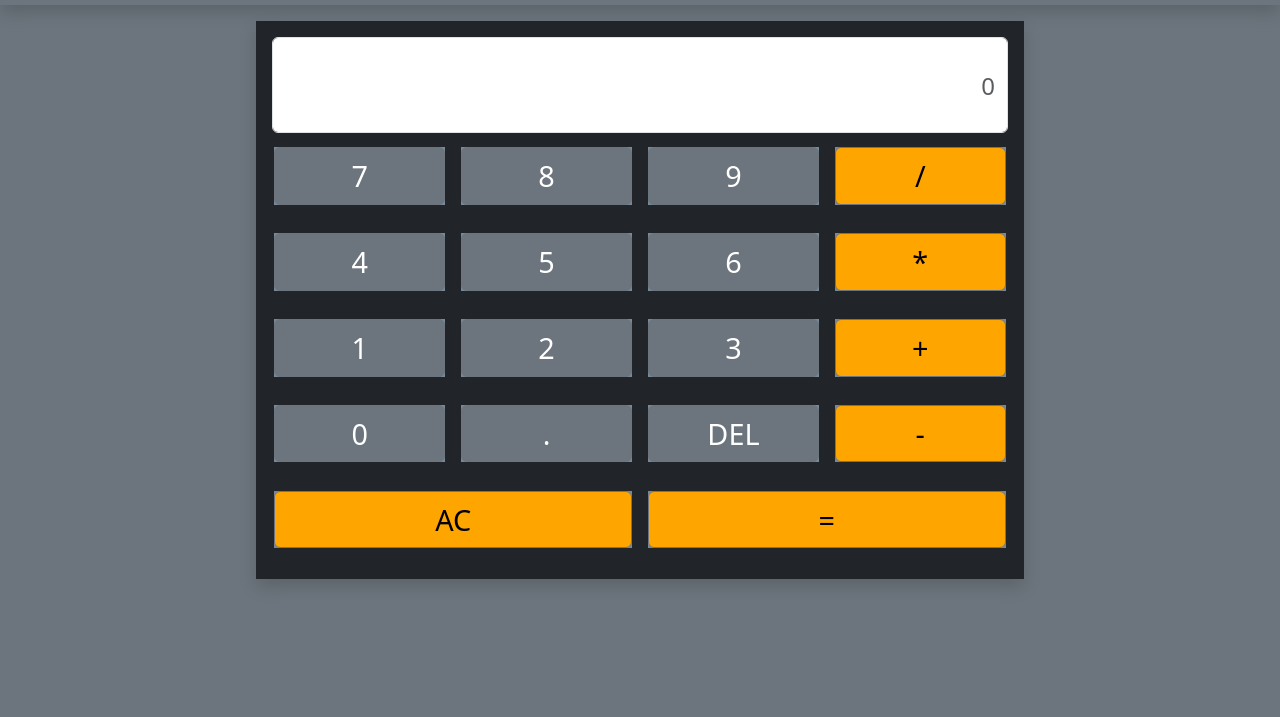
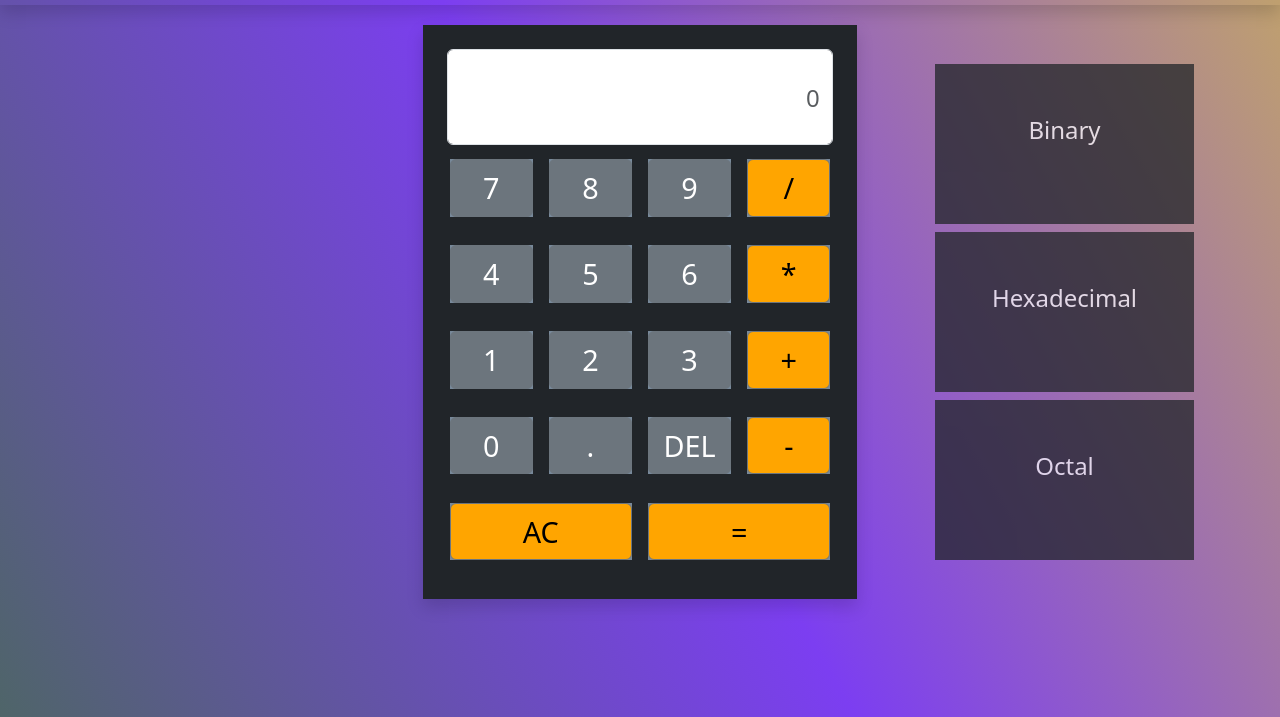
Before and after one commit to nirajan128/Calculator, a website: page index.html in a window 1280 px wide. Shown: the part 83-800 px from the top of the page. Drawn offline with nearby package versions, Linux system fonts and the light colour scheme.

Commit message:
added design components

```diff
--- a/index.html
+++ b/index.html
@@ -7,15 +7,20 @@
     <link href="https://cdn.jsdelivr.net/npm/bootstrap@5.3.3/dist/css/bootstrap.min.css" rel="stylesheet" integrity="sha384-QWTKZyjpPEjISv5WaRU9OFeRpok6YctnYmDr5pNlyT2bRjXh0JMhjY6hW+ALEwIH" crossorigin="anonymous">
     <link rel="stylesheet" href="./styles/style.css">
 </head>
-<body class="bg-secondary">
+<body class="gradient-background">
     <nav class="navbar shadow">
         <div class="container-fluid p-2 d-flex flex-row justify-content evenly">
             <div class="logo"><h1>Calculator</h1></div>
             <div class="mode"><h1>mode</h1></div>
         </div>
     </nav>
-    <main class=" d-flex flex-column justify-content-center mt-3">
-        <div class="container d-grid  column-gap-1 bg-dark shadow p-3 custom-container" >
+    <main>
+
+       <div class="container d-grid mt-3">
+        <div class="row p-1">
+            <div class="col-lg-3 col-md-2 col-sm-1  box mr-1"></div>
+            <div class="col-lg-6 col-md-8 col-sm-7 ">
+                <div class="container d-grid  column-gap-1 bg-dark shadow p-4 custom-container" >
                     <input type="text" class="form-control custom-input" id="Results" placeholder="0">
                     <div class="row text-light column-gap-3 rows">
                         <div class="col column"><button type="button" id="c_btn" class="btn btn-secondary calcBtn">7</button></div>
@@ -52,7 +57,23 @@
 
                     </div>
                 </div>
-
+            </div>
+            <div class="col-lg-3 col-md-2 col-sm-4 box opacity-75 d-flex flex-column justify-content-center align-content-center text-align-center text-light">
+                <div class="results  bg-dark d-flex justify-content-center flex-column">
+                    <h4 class="p-1">Binary</h4>
+                    <h4 class="p-1 mt-1" id="binary"></h4>
+                </div>
+                <div class="results  bg-dark mt-2  d-flex justify-content-center flex-column">
+                    <h4 class="p-1">Hexadecimal </h4>
+                    <h4 class="p-1 mt-1" id="hex"></h4>
+                </div>
+                <div class="results  bg-dark mt-2  d-flex justify-content-center flex-column">
+                    <h4 class="p-1">Octal</h4>
+                    <h4 class="p-1 mt-1" id="oct"></h4>
+                </div>
+            </div>
+        </div>
+       </div>
     </main>
 
 
--- a/index.js
+++ b/index.js
@@ -26,9 +26,15 @@ allButton.forEach(button => { //2.for each button in calculator get their value
               try {
                 const finalResult = calculate(fullExp);
                 display.value = finalResult;
+                //show number system results
                 let binary = finalResult.toString(2);
+                document.getElementById("binary").innerText = binary;
+
                 let hexaDecimal = finalResult.toString(16);
+                document.getElementById("hex").innerText = hexaDecimal;
+
                 let octal = finalResult.toString(8);
+                document.getElementById("oct").innerText = octal
                 console.log(binary)
                 console.log(hexaDecimal)
                 console.log(octal)
@@ -40,6 +46,9 @@ allButton.forEach(button => { //2.for each button in calculator get their value
 
           else if (btnValue == "AC"){ //9.if btnvalue is AC set its value to 0
             display.value = ""
+            document.getElementById("binary").innerText = ""
+            document.getElementById("hex").innerText = ""
+            document.getElementById("oct").innerText = ""
           }
 
           else{ //10. else convert the btn value to integer and set display value to the integer
--- a/styles/style.css
+++ b/styles/style.css
@@ -2,16 +2,28 @@
 /* For large screen */
 @media screen and (min-width: 1024px){
     .custom-container{
-        width: 50%;
+        width: 80%;
+    }
+
+    .results{
+        height: 10em;
+        width: 100%;
+        text-align: center;
+    }
+
+    .calcBtn{
+        width: 100%;
+        height: auto;
+        font-size: 1.8em ;
     }
 }
 
 /* For MEdium screen */
 @media screen and (min-device-width: 768px)
     and (max-device-width: 1024px){
-        .custom-container{
+       /*  .custom-container{
             width: 60%;
-        }
+        } */
 
         .calcBtn{
             width: 100%;
@@ -23,16 +35,16 @@
     /* For small screen */
     @media screen
     and (max-device-width: 640px){
-        .custom-container{
+       /*  .custom-container{
             width: 80%;
-        }
+        } */
 
         .calcBtn{
             width: 100%;
         }
     }
 
-    /* Global style */
+    /* Global */
     .custom-input{
         height: 4em;
         text-align: right;
@@ -52,3 +64,26 @@
     background-color: orange;
     color: black;
    }
+
+
+   .new_cont{
+    width: 90%;
+   }
+
+   .gradient-background {
+    background: linear-gradient(240deg,#e7da21,#7c3ef1,#357b1b,#9723bb);
+    background-size: 240% 240%;
+    animation: gradient-animation 16s ease infinite;
+  }
+
+  @keyframes gradient-animation {
+    0% {
+      background-position: 0% 50%;
+    }
+    50% {
+      background-position: 100% 50%;
+    }
+    100% {
+      background-position: 0% 50%;
+    }
+  }
```
Lines whose indentation alone changed are shown as unchanged.
